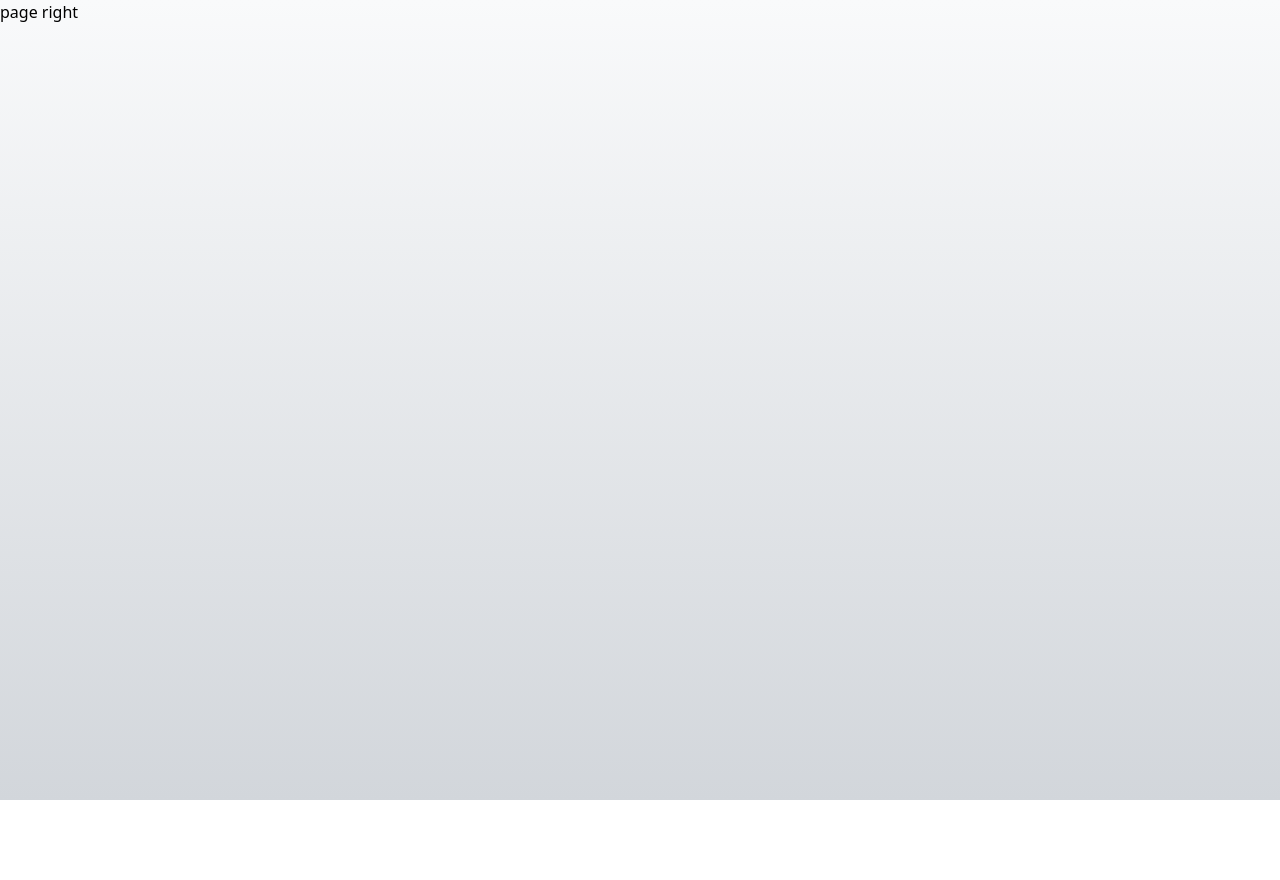
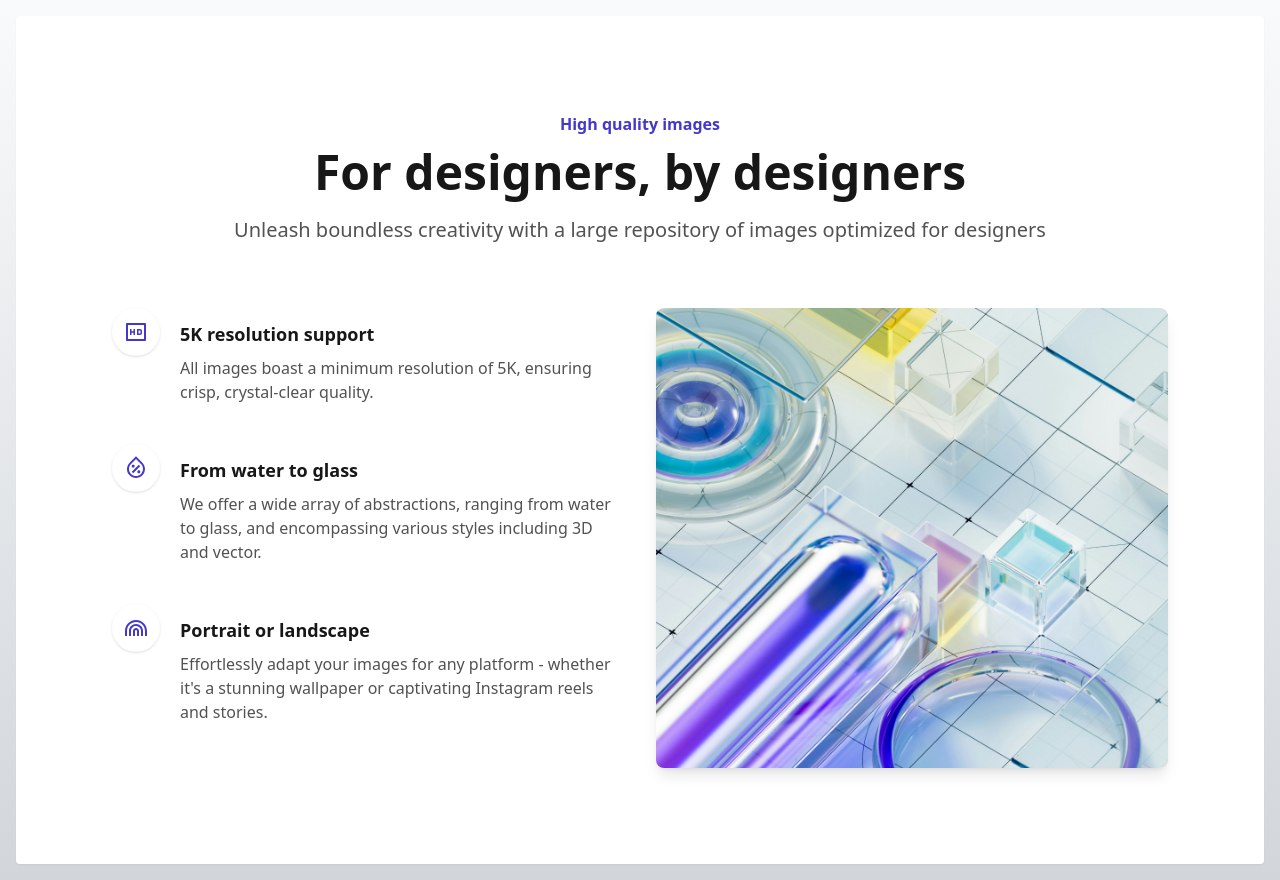
Before and after one commit to CodyJPerry/features-section-side-image, a Next.js app: page /right in a window 1280 px wide. Before the commit the page ends 800 px from the top, so only its background shows below. Built offline with nearby package versions, Linux system fonts and the light colour scheme.

Commit message:
Add right image component

```diff
--- a/app/page.tsx
+++ b/app/page.tsx
@@ -38,7 +38,7 @@ export default function Home() {
                 <RiRocket2Line className='text-indigo-700 h-6 w-6' />
               </span>
               <div>
-                <h3 className='text-lg font-semibold text-neutral-900'>
+                <h3 className='text-lg font-semibold text-neutral-900 mt-3 mb-2'>
                   Faster downloads
                 </h3>
                 <p className='text-base font-normal text-neutral-600'>
@@ -53,7 +53,7 @@ export default function Home() {
                 <RiP2pLine className='text-indigo-700 h-6 w-6' />
               </span>
               <div>
-                <h3 className='text-lg font-semibold text-neutral-900'>
+                <h3 className='text-lg font-semibold text-neutral-900 mt-3 mb-2'>
                   Convenience for teams
                 </h3>
                 <p className='text-base font-normal text-neutral-600'>
@@ -68,7 +68,7 @@ export default function Home() {
                 <RiCopyrightLine className='text-indigo-700 h-6 w-6' />
               </span>
               <div>
-                <h3 className='text-lg font-semibold text-neutral-900'>
+                <h3 className='text-lg font-semibold text-neutral-900 mt-3 mb-2'>
                   Faster downloads
                 </h3>
                 <p className='text-base font-normal text-neutral-600'>
--- a/app/right/page.tsx
+++ b/app/right/page.tsx
@@ -1,9 +1,85 @@
-import React from 'react'
+import Image from 'next/image';
+import { RiHdLine, RiWaterPercentLine, RiRainbowLine } from 'react-icons/ri';
 
-const page = () => {
+export default function Home() {
   return (
-    <div>page right</div>
-  )
+    <main class='m-4'>
+      <section className='grid grid-cols-1 grow bg-white rounded shadow-sm px-3 py-12 md:py-16 lg:py-24 lg:px-24'>
+        <div className='flex flex-col'>
+          <h1 className='text-3xl md:text-5xl font-semibold text-center text-neutral-900 order-1 mt-3 mb-5'>
+            For designers, by designers
+          </h1>
+          <p className='text-base font-semibold text-center text-indigo-700 order-0'>
+            High quality images
+          </p>
+          <p className='text-lg md:text-xl font-normal text-neutral-600 text-center order-3 mb-12 md:mb-16 lg:mb-0'>
+            Unleash boundless creativity with a large repository of images
+            optimized for designers
+          </p>
+        </div>
+        <div className='lg:grid lg:grid-cols-2 lg:gap-8 lg:mt-16'>
+          <ul className='flex flex-col gap-10 order-2 lg:order-2'>
+            <li className='flex gap-x-5'>
+              <span className='h-12 w-12 bg-white shadow rounded-full flex items-center justify-center p-3'>
+                <RiHdLine className='text-indigo-700 h-6 w-6' />
+              </span>
+              <div>
+                <h3 className='text-lg font-semibold text-neutral-900 mt-3 mb-2'>
+                  5K resolution support
+                </h3>
+                <p className='text-base font-normal text-neutral-600'>
+                  All images boast a minimum resolution of 5K, ensuring crisp,
+                  crystal-clear quality.
+                </p>
+              </div>
+            </li>
+            <li className='flex gap-5'>
+              <span className='h-12 w-12 bg-white shadow rounded-full flex items-center justify-center p-3'>
+                <RiWaterPercentLine className='text-indigo-700 h-6 w-6' />
+              </span>
+              <div>
+                <h3 className='text-lg font-semibold text-neutral-900 mt-3 mb-2'>
+                  From water to glass
+                </h3>
+                <p className='text-base font-normal text-neutral-600'>
+                  We offer a wide array of abstractions, ranging from water to
+                  glass, and encompassing various styles including 3D and
+                  vector.
+                </p>
+              </div>
+            </li>
+            <li className='flex gap-5'>
+              <span className='h-12 w-12 bg-white shadow rounded-full flex items-center justify-center p-3'>
+                <RiRainbowLine className='text-indigo-700 h-6 w-6' />
+              </span>
+              <div>
+                <h3 className='text-lg font-semibold text-neutral-900 mt-3 mb-2'>
+                  Portrait or landscape
+                </h3>
+                <p className='text-base font-normal text-neutral-600'>
+                  Effortlessly adapt your images for any platform - whether
+                  it&apos;s a stunning wallpaper or captivating Instagram reels
+                  and stories.
+                </p>
+              </div>
+            </li>
+          </ul>
+          <figure className='relative lg:order-4 mt-12 lg:my-0'>
+            <Image
+              className='rounded-lg shadow-lg object-cover w-full max-h-[180px] sm:max-h-[300px] md:max-h-[394px] lgmd:max-h-[460px]'
+              src='/featured-right.jpg'
+              alt='Abstract features image'
+              width={319}
+              height={180}
+              layout='responsive'
+              priority
+            />
+            <figcaption className='sr-only'>
+              Abstracted features section image
+            </figcaption>
+          </figure>
+        </div>
+      </section>
+    </main>
+  );
 }
-
-export default page
```
